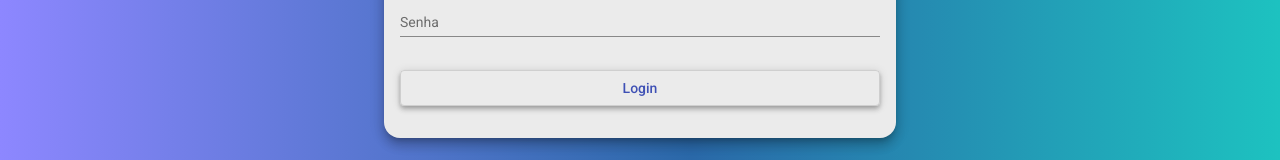
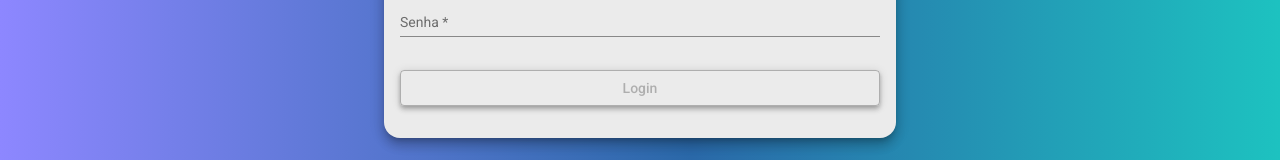
Before and after one commit to Paulojoserc/helpdesk, an Angular app in the folder frontend/helpdesk/: page /login in a window 1280 px wide. Shown: the part 531-691 px from the top of the page. Built offline with nearby package versions, Linux system fonts and the light colour scheme.

Commit message:
Validação de Formulários para login

```diff
--- a/frontend/helpdesk/src/app/components/login/login.component.html
+++ b/frontend/helpdesk/src/app/components/login/login.component.html
@@ -4,13 +4,14 @@
     <img src="assets/img/login.svg" alt="Systema Help Desk">
     <mat-form-field class="full-width" apperance="fill">
       <mat-label>E-mail</mat-label>
-      <input matInput placeholder="nome@mail" />
+      <input [formControl]="email" required [(ngModel)]="credenciais.email" name="email" matInput placeholder="nome@mail" />
     </mat-form-field>
 
     <mat-form-field class="full-width" apperance="fill">
       <mat-label>Senha</mat-label>
-      <input type="password" matInput placeholder="Ex.123" />
+      <input [formControl]="senha" required [(ngModel)]="credenciais.senha" name="senha" type="password" matInput placeholder="Ex.123" />
     </mat-form-field>
-    <button class="full-width mat-elevation-z4" mat-stroked-button color="primary">Login</button>
+    <button [disabled]="!validaCampos()" class="full-width mat-elevation-z4" mat-stroked-button color="primary">Login</button>
+    {{credenciais.email}}
   </form>
 </div>
--- a/frontend/helpdesk/src/app/components/login/login.component.ts
+++ b/frontend/helpdesk/src/app/components/login/login.component.ts
@@ -1,4 +1,6 @@
 import { Component, OnInit } from '@angular/core';
+import { FormControl, Validators } from '@angular/forms';
+import { Credenciais } from 'src/app/models/credenciais';
 
 @Component({
   selector: 'app-login',
@@ -6,10 +8,22 @@
   styleUrls: ['./login.component.css']
 })
 export class LoginComponent implements OnInit {
-
+credenciais: Credenciais = {
+  email: '',
+  senha: ''
+}
+email = new FormControl(null, Validators.email);
+senha = new FormControl(null, Validators.minLength(3))
   constructor() { }
 
   ngOnInit(): void {
   }
+  validaCampos(): boolean{
+    if(this.email.valid && this.senha.valid){
+      return true;
+    } else{
+      return false;
+    }
+  }
 
 }
--- /dev/null
+++ b/frontend/helpdesk/src/app/models/credenciais.ts
@@ -0,0 +1,4 @@
+export interface Credenciais{
+    email: string;
+    senha: string;
+}
```
Also changed, not shown: 2 other files (tests, documents, lock files or other folders).
